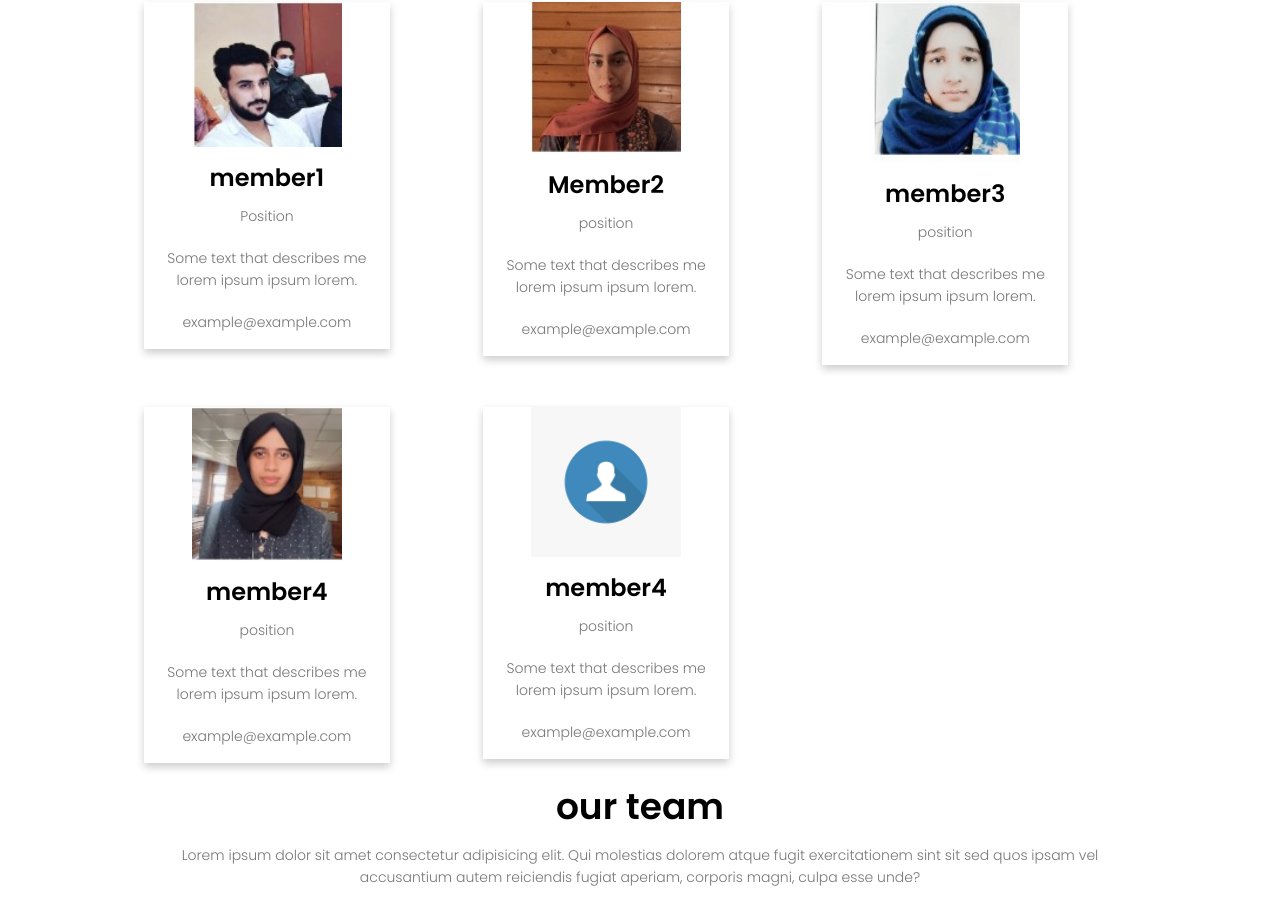
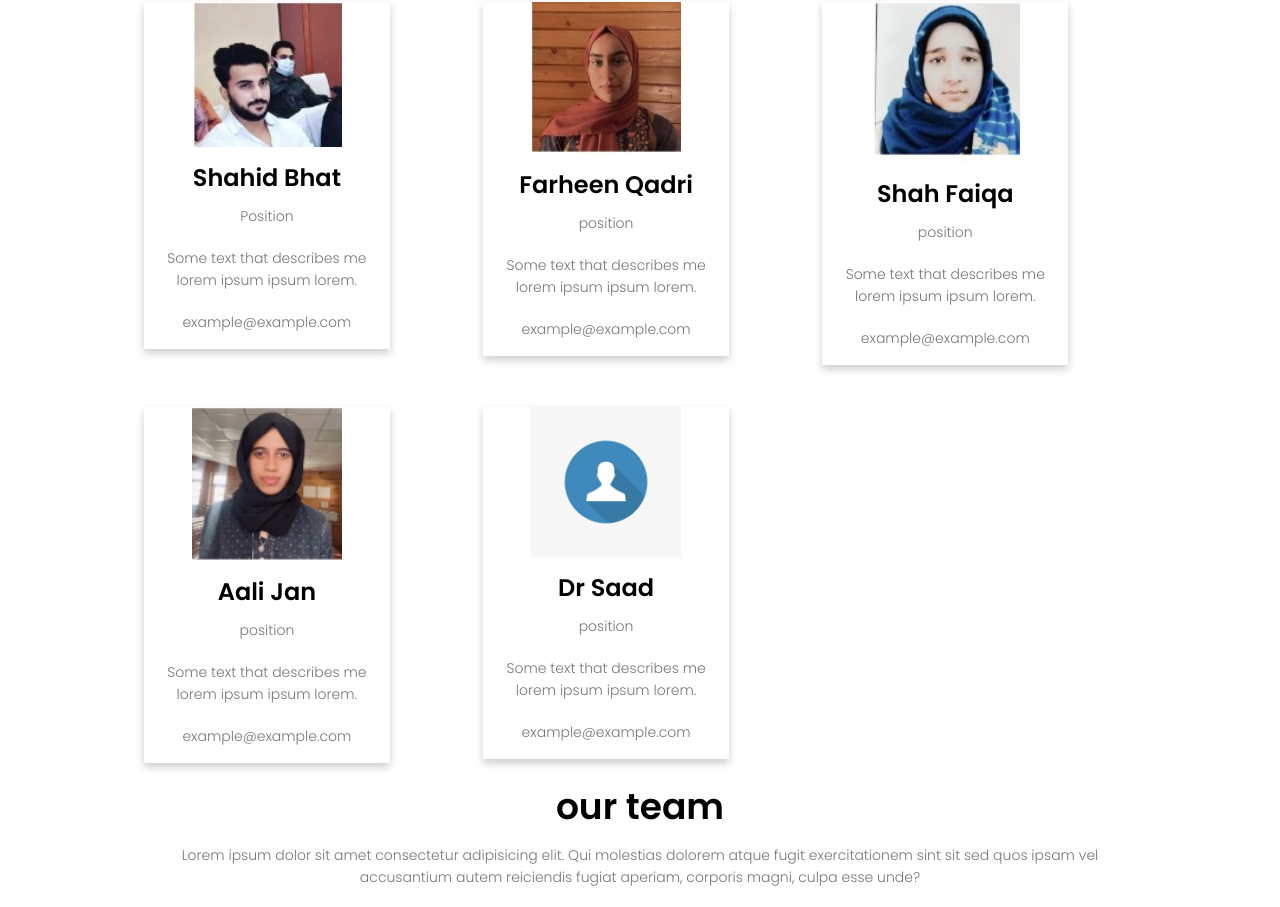
Before and after one commit to Haroon-64/NITxHOPE, a plain HTML site: page index.html in a window 1280 px wide. Shown: the part 1043-1950 px from the top of the page. Drawn offline with Linux system fonts and the light colour scheme.

Commit message:
Update index.html

```diff
--- a/index.html
+++ b/index.html
@@ -49,7 +49,7 @@
               <div class="card">
                 <img src="images/shahid.jpg" alt="" style="width:150px">
                 <div class="container">
-                  <h2>member1</h2>
+                  <h2>Shahid Bhat</h2>
                   <p class="title">Position</p>
                   <p>Some text that describes me lorem ipsum ipsum lorem.</p>
                   <p>example@example.com</p>
@@ -62,7 +62,7 @@
               <div class="card">
                 <img src="images/farheen.jpg" alt=""style="width:150px">
                 <div class="container">
-                  <h2>Member2</h2>
+                  <h2>Farheen Qadri</h2>
                   <p class="title">position</p>
                   <p>Some text that describes me lorem ipsum ipsum lorem.</p>
                   <p>example@example.com</p>
@@ -75,7 +75,7 @@
               <div class="card">
                 <img src="images/faiqa.jpg" alt="" style="width: 150px">
                 <div class="container">
-                  <h2>member3</h2>
+                  <h2>Shah Faiqa</h2>
                   <p class="title">position</p>
                   <p>Some text that describes me lorem ipsum ipsum lorem.</p>
                   <p>example@example.com</p>
@@ -87,7 +87,7 @@
                 <div class="card">
                   <img src="images/aali.jpg" alt="" style="width: 150px">
                   <div class="container">
-                    <h2>member4</h2>
+                    <h2>Aali Jan</h2>
                     <p class="title">position</p>
                     <p>Some text that describes me lorem ipsum ipsum lorem.</p>
                     <p>example@example.com</p>
@@ -99,7 +99,7 @@
                 <div class="card">
                   <img src="images/def.jpg" alt="" style="width:150px">
                   <div class="container">
-                    <h2>member4</h2>
+                    <h2>Dr Saad</h2>
                     <p class="title">position</p>
                     <p>Some text that describes me lorem ipsum ipsum lorem.</p>
                     <p>example@example.com</p>
```
